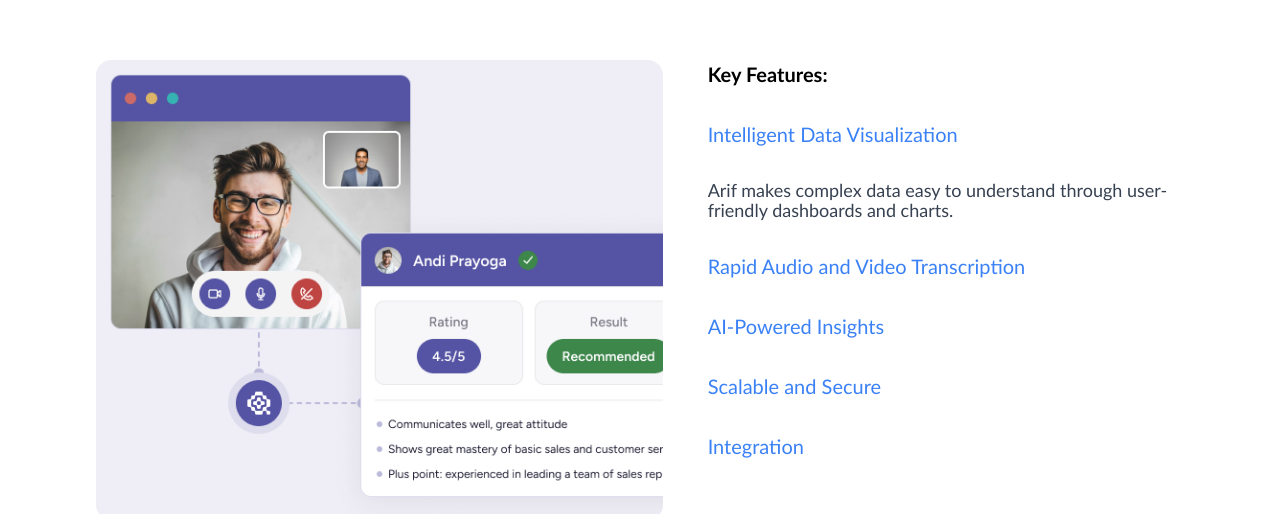
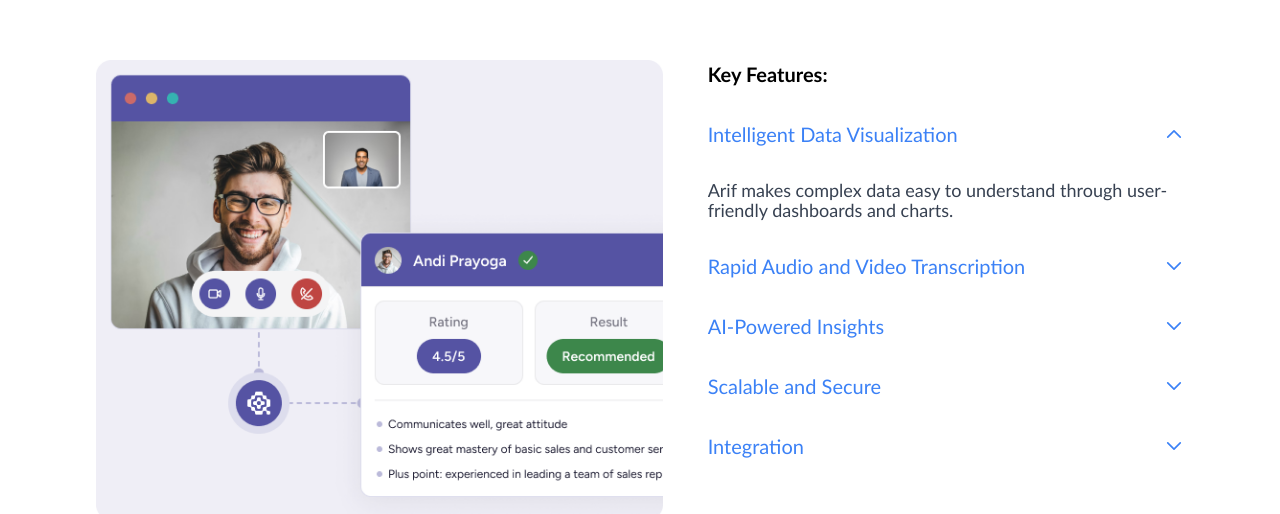
Before and after one commit to anangnovriadi/goarif-website, a React (Create React App) app: page / in a window 1280 px wide. Shown: the part 1040-1554 px from the top of the page. Built offline with nearby package versions, Linux system fonts and the light colour scheme.

Commit message:
update improve responsive

```diff
--- a/src/pages/Home.tsx
+++ b/src/pages/Home.tsx
@@ -8,6 +8,21 @@ import {
   AccordionBody,
 } from "@material-tailwind/react";
 
+function Icon({ id, open }: { id: Number, open: any }) {
+  return (
+    <svg
+      xmlns="http://www.w3.org/2000/svg"
+      fill="none"
+      viewBox="0 0 24 24"
+      strokeWidth={2}
+      stroke="currentColor"
+      className={`${id === open ? "rotate-180" : ""} h-5 w-5 transition-transform`}
+    >
+      <path strokeLinecap="round" strokeLinejoin="round" d="M19.5 8.25l-7.5 7.5-7.5-7.5" />
+    </svg>
+  );
+}
+
 const Home: React.FC = () => {
   const [open, setOpen] = React.useState(1);
 
@@ -15,8 +30,8 @@ const Home: React.FC = () => {
 
   return (
     <>
-      <div className="mx-auto px-24 py-10" style={{ backgroundColor: '#CAEEFB' }}>
-        <div className="mx-auto flex justify-between gap-10">
+      <div className="mx-auto px-8 md:px-24 py-10" style={{ backgroundColor: '#CAEEFB' }}>
+        <div className="mx-auto md:flex justify-between gap-10">
           <div>
             <h1 className="text-white text-4xl font-bold mb-5"></h1>
             <h1 className="text-2xl text-gray-800 mb-2">
@@ -28,12 +43,12 @@ const Home: React.FC = () => {
             {/* <a href="https://wa.me/628117576088" className="shadow focus:outline-none text-white bg-green-700 hover:bg-green-800 focus:ring-4 focus:ring-green-300 font-medium rounded-lg text-sm px-5 py-2.5 me-2 mb-2 dark:bg-green-600 dark:hover:bg-green-800 dark:focus:ring-green-800 ">Let's connect</a> */}
           </div>
           <div className="w-auto">
-            <img src="/assets/banner1.png" className="h-[420px] w-[600px]" alt="Banner" />
+            <img src="/assets/banner1.png" className="md:h-[420px] md:w-[600px]" alt="Banner" />
           </div>
         </div>
       </div>
-      <div className="mx-auto px-24 py-24">
-        <div className="text-center px-[140px]">
+      <div className="mx-auto px-8 md:px-24 py-24">
+        <div className="text-center md:px-[140px]">
           <p className="text-3xl text-gray-600 mb-2">Arif allows you to interact directly with your data, asking questions</p>
           <p className="text-3xl text-gray-600 mb-2">and receiving instant, contextual answers. Whether you're</p>
           <p className="text-3xl text-gray-600 mb-2">identifying consumer insights or evaluating operational</p>
@@ -41,21 +56,21 @@ const Home: React.FC = () => {
           <p className="text-3xl text-gray-600">it will take you to actionable insights.</p>
         </div>
       </div>
-      <div className="mx-auto px-24 pt-16 pb-10">
-        <div className="flex justify-between gap-10">
-          <div className="w-full">
+      <div className="mx-auto px-8 md:px-24 pt-16 pb-10">
+        <div className="md:flex justify-between gap-10">
+          <div className="w-full pb-12 md:pb-0">
             <img src="/assets/content1.png" className="h-[460px]" alt="Banner" />
           </div>
           <div className="w-5/6">
             <p className="text-xl font-bold mb-4">Key Features:</p>
             <>
-              <Accordion open={open === 1} placeholder={undefined}>
+              <Accordion open={open === 1} icon={<Icon id={1} open={open} />} placeholder={undefined}>
                 <AccordionHeader onClick={() => handleOpen(1)} placeholder={undefined} style={{ color: '#3B81F6' }}>Intelligent Data Visualization</AccordionHeader>
                 <AccordionBody style={{fontSize: '18px'}}>
                   Arif makes complex data easy to understand through user-friendly dashboards and charts.
                 </AccordionBody>
               </Accordion>
-              <Accordion open={open === 2} placeholder={undefined}>
+              <Accordion open={open === 2} icon={<Icon id={2} open={open} />} placeholder={undefined}>
                 <AccordionHeader onClick={() => handleOpen(2)} placeholder={undefined} style={{ color: '#3B81F6' }}>
                   Rapid Audio and Video Transcription
                 </AccordionHeader>
@@ -63,7 +78,7 @@ const Home: React.FC = () => {
                   Quickly converts audio and video into accurate text transcripts with Arif platform.
                 </AccordionBody>
               </Accordion>
-              <Accordion open={open === 3} placeholder={undefined}>
+              <Accordion open={open === 3} icon={<Icon id={3} open={open} />} placeholder={undefined}>
                 <AccordionHeader onClick={() => handleOpen(3)} placeholder={undefined} style={{ color: '#3B81F6' }}>
                   AI-Powered Insights
                 </AccordionHeader>
@@ -71,7 +86,7 @@ const Home: React.FC = () => {
                   Arif uses AI to find meaningful patterns in large amounts of data, giving you the knowledge to make better decisions.
                 </AccordionBody>
               </Accordion>
-              <Accordion open={open === 4} placeholder={undefined}>
+              <Accordion open={open === 4} icon={<Icon id={4} open={open} />} placeholder={undefined}>
                 <AccordionHeader onClick={() => handleOpen(4)} placeholder={undefined} style={{ color: '#3B81F6' }}>
                   Scalable and Secure
                 </AccordionHeader>
@@ -79,7 +94,7 @@ const Home: React.FC = () => {
                   Our Arif platform work for businesses of all sizes and prioritizes the security of your data.
                 </AccordionBody>
               </Accordion>
-              <Accordion open={open === 5} placeholder={undefined}>
+              <Accordion open={open === 5} icon={<Icon id={5} open={open} />} placeholder={undefined}>
                 <AccordionHeader onClick={() => handleOpen(5)} placeholder={undefined} style={{ color: '#3B81F6' }}>
                   Integration
                 </AccordionHeader>
@@ -92,7 +107,7 @@ const Home: React.FC = () => {
         </div>
       </div>
 
-      <div className="mx-auto mt-16 px-24 pt-16 pb-16" style={{ backgroundColor: '#CAEEFB' }}>
+      <div className="mx-auto mt-16 px-8 md:px-24 pt-16 pb-16" style={{ backgroundColor: '#CAEEFB' }}>
         <div className="text-center">
           {/* <div className="mb-8">
             <p className="text-xl text-gray-600 font-bold ">Trusted by.</p>
@@ -106,9 +121,9 @@ const Home: React.FC = () => {
         </div>
       </div>
 
-      <div className="mx-auto mt-16 px-40 pt-16 pb-16">
+      <div className="mx-auto mt-16 px-8 md:px-40 pt-16 pb-16">
         <form action="mailto:dora@goarif.co" className="mx-auto">
-          <div className="mx-auto grid grid-cols-2 gap-4 mb-2">
+          <div className="mx-auto md:grid md:grid-cols-2 gap-4 mb-2">
             <div className="mb-5">
               <label className="block mb-2 text-sm font-medium text-gray-900 ">First Name</label>
               <input className="bg-gray-200 appearance-none border-2 border-gray-200 rounded w-full py-2 px-4 text-gray-700 leading-tight focus:outline-none focus:bg-white focus:border-purple-500" type="text" name="firstname" placeholder="First Name" />
@@ -118,7 +133,7 @@ const Home: React.FC = () => {
               <input className="bg-gray-200 appearance-none border-2 border-gray-200 rounded w-full py-2 px-4 text-gray-700 leading-tight focus:outline-none focus:bg-white focus:border-purple-500" id="inline-full-name" type="text" name="lastname" placeholder="Last Name" />
             </div>
           </div>
-          <div className="mx-auto grid grid-cols-2 gap-4 mb-2">
+          <div className="mx-auto md:grid md:grid-cols-2 gap-4 mb-2">
             <div className="mb-5">
               <label className="block mb-2 text-sm font-medium text-gray-900 ">Company</label>
               <input className="bg-gray-200 appearance-none border-2 border-gray-200 rounded w-full py-2 px-4 text-gray-700 leading-tight focus:outline-none focus:bg-white focus:border-purple-500" id="inline-full-name" type="text" name="company" placeholder="Company" />
```
